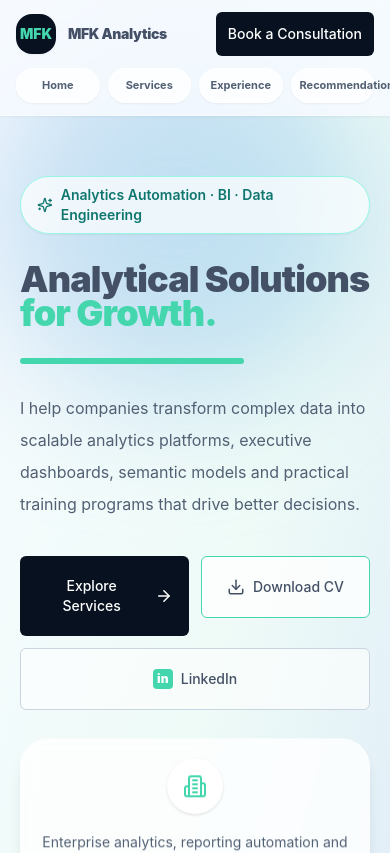
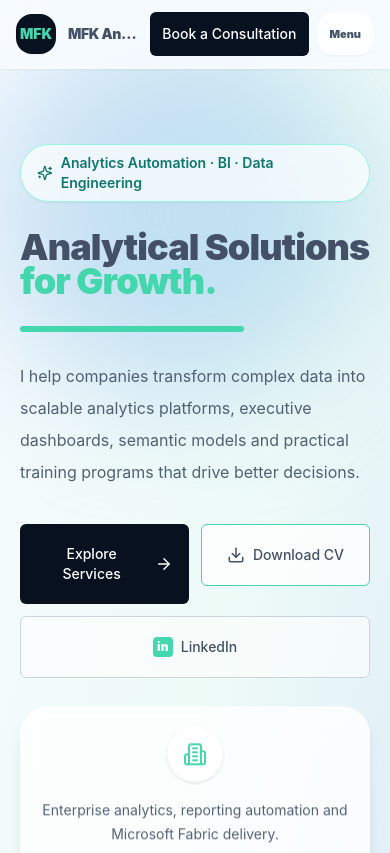
Before and after one commit to alototomau/MFKAnalytics, a React (Vite) app: page / in a window 390 px wide. Shown: the top 853 px of the page. Built offline with nearby package versions, Linux system fonts and the light colour scheme.

Commit message:
Add files via upload

```diff
--- a/src/App.jsx
+++ b/src/App.jsx
@@ -122,7 +122,7 @@ function Header() {
   ];
 
   return (
-    <header className="fixed inset-x-0 top-0 z-50 border-b border-white/40 bg-[#f7fbff]/85 shadow-sm backdrop-blur-xl">
+    <header className="fixed inset-x-0 top-0 z-50 border-b border-white/40 bg-[#f7fbff]/90 shadow-sm backdrop-blur-xl">
       <nav className="mx-auto flex max-w-7xl items-center justify-between gap-3 px-4 py-3 lg:px-10">
         <a href="#home" className="group flex min-w-0 items-center gap-3">
           <div className="flex h-10 w-10 shrink-0 items-center justify-center rounded-2xl bg-[#07111f] shadow-sm transition-transform group-hover:scale-105">
@@ -136,30 +136,41 @@ function Header() {
 
         <div className="hidden items-center gap-1 rounded-full border border-white bg-white/65 p-1 shadow-sm lg:flex">
           {navItems.map((item) => (
-            <a key={item.href} href={item.href} className="rounded-full px-4 py-2 text-sm font-bold text-[#526074] transition hover:bg-[#d8fbf2] hover:text-[#07111f]">
+            <a
+              key={item.href}
+              href={item.href}
+              className="rounded-full px-4 py-2 text-sm font-bold text-[#526074] transition hover:bg-[#d8fbf2] hover:text-[#07111f]"
+            >
               {item.label}
             </a>
           ))}
         </div>
 
-        <a href="#contact" className="shrink-0">
+        <div className="flex shrink-0 items-center gap-2">
+          <a href="#contact">
             <Button className="rounded-2xl bg-[#07111f] px-3 py-3 text-[11px] font-bold text-white hover:bg-[#172033] sm:px-4 sm:text-sm">
               Book a Consultation
             </Button>
           </a>
-      </nav>
 
-      <div className="grid grid-cols-4 gap-2 px-4 pb-3 lg:hidden">
-        {navItems.filter((item) => item.label !== "Contact").slice(0, 4).map((item) => (
+          <details className="group relative lg:hidden">
+            <summary className="list-none cursor-pointer rounded-2xl border border-white bg-white/80 px-3 py-3 text-[11px] font-black text-[#445065] shadow-sm transition hover:bg-[#d8fbf2]">
+              Menu
+            </summary>
+            <div className="absolute right-0 top-12 z-50 w-56 overflow-hidden rounded-3xl border border-white bg-white/95 p-2 shadow-2xl backdrop-blur-xl">
+              {navItems.map((item) => (
                 <a
                   key={item.href}
                   href={item.href}
-            className="rounded-full border border-white bg-white/70 px-2 py-2 text-center text-[11px] font-bold text-[#526074] shadow-sm backdrop-blur transition hover:bg-[#d8fbf2] hover:text-[#07111f]"
+                  className="block rounded-2xl px-4 py-3 text-sm font-bold text-[#526074] transition hover:bg-[#d8fbf2] hover:text-[#07111f]"
                 >
                   {item.label}
                 </a>
               ))}
             </div>
+          </details>
+        </div>
+      </nav>
     </header>
   );
 }
@@ -169,7 +180,7 @@ export default function MauricioPortfolio() {
     <main className="min-h-screen scroll-smooth bg-[#f4f1ea] text-[#1f2937]">
       <Header />
 
-      <section id="home" className="relative overflow-hidden bg-gradient-to-br from-[#f7fbff] via-[#eefbf7] to-[#dbe7f8] pt-28 lg:pt-20">
+      <section id="home" className="relative overflow-hidden bg-gradient-to-br from-[#f7fbff] via-[#eefbf7] to-[#dbe7f8] pt-20 lg:pt-20">
         <motion.div animate={{ x: [0, 30, 0], y: [0, -22, 0] }} transition={{ duration: 9, repeat: Infinity, ease: "easeInOut" }} className="absolute left-10 top-20 h-72 w-72 rounded-full bg-[#5eead4]/30 blur-3xl" />
         <motion.div animate={{ x: [0, -28, 0], y: [0, 18, 0] }} transition={{ duration: 11, repeat: Infinity, ease: "easeInOut" }} className="absolute right-0 top-0 h-96 w-96 rounded-full bg-[#bfd2f3]/60 blur-3xl" />
 
```
Also changed, not shown: 1 other file (tests, documents, lock files or other folders). Lines whose indentation alone changed are shown as unchanged.
